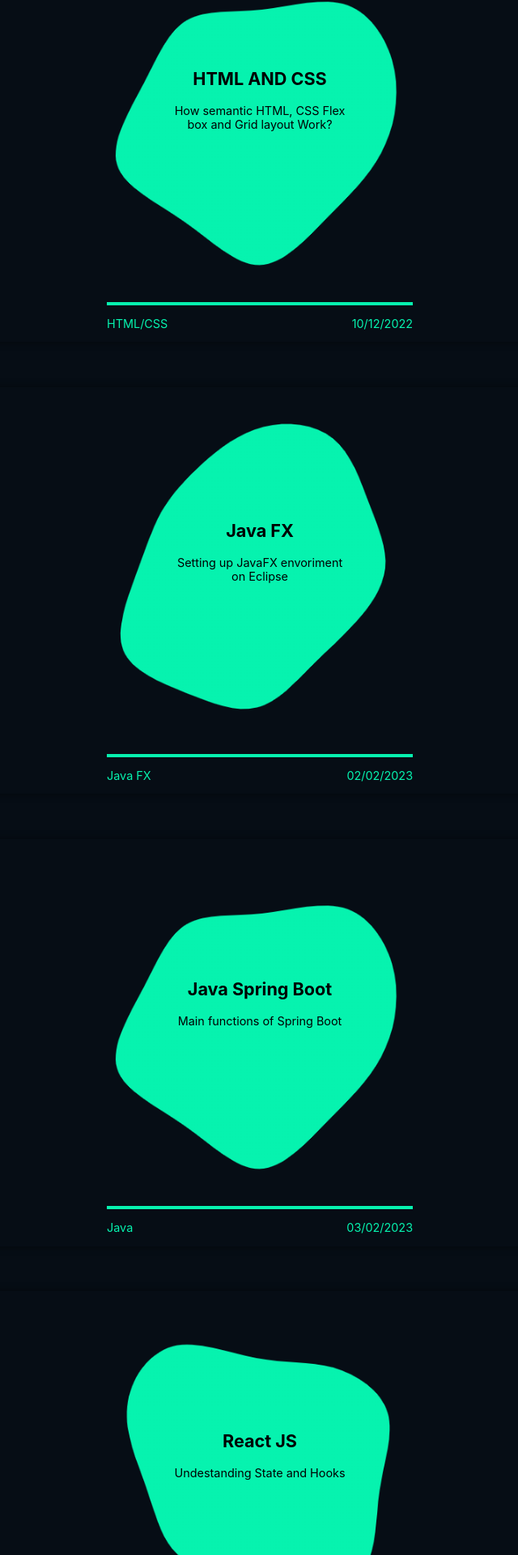
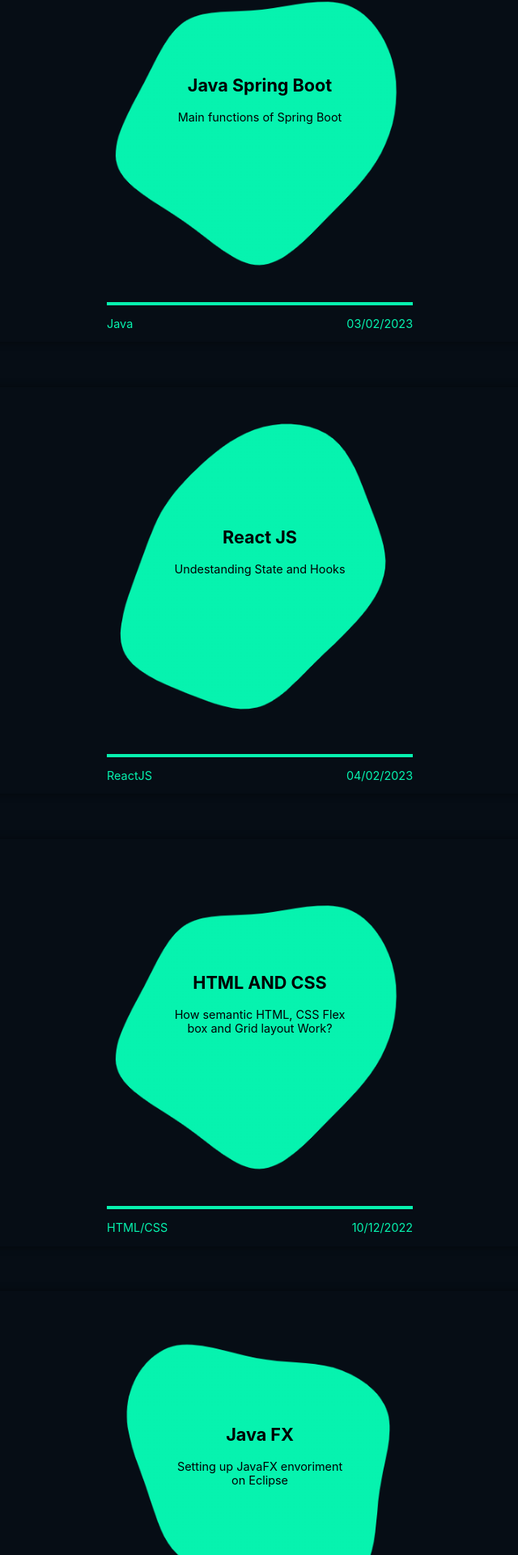
Before and after one commit to diegojfcampos/dev_container, a React (Create React App) app: page / in a window 1280 px wide. Shown: the part 324-2244 px from the top of the page at 81% size, without its empty margins (278-918 px from the left). Built offline with nearby package versions, Linux system fonts and the light colour scheme.

Commit message:
Setting dynamic article generator

```diff
--- a/src/App.js
+++ b/src/App.js
@@ -11,18 +11,28 @@
 
 function App() {
   return (
+
     <div className='body'>
       <Router>
+        <header>
+          <nav>
             <NavBar/>
+          </nav>
           <Banner  title="Articles"/>
+        </header>
+        <div>
           <Routes>
             <Route path="/" element={<Home/>} />
             <Route path="/SemanticResponsivity" element={<SemanticResponsivity/>} />
             <Route path="/about" element={<About/>} />
           </Routes>
+        </div>
+        <footer>
           <Footer />
+        </footer>
       </Router>
     </div>
+
   );
 }
 
--- /dev/null
+++ b/src/components/articles/Article.js
@@ -0,0 +1,35 @@
+import { useEffect, useState } from "react";
+import SemanticResponsivity from "./SemanticResponsivity";
+import SideBar from "../layout/SideBar";
+import styles from "./Article.module.css";
+
+function Article(props) {
+  const [RenderPage, setPage] = useState(null);
+
+  useEffect(() => {
+    switch (props.page) {
+      case "SemanticResponsivity":
+        setPage(SemanticResponsivity);
+        break;
+      default:
+        setPage(null);
+    }
+  }, [props.page]);
+
+  if (!RenderPage) {
+    return null;
+  }
+
+  return (
+    <section className={styles.body}>
+      <main lassName={styles.main}>
+        <RenderPage />
+      </main>
+      <nav lassName={styles.sidebar}>
+        <SideBar />
+      </nav>
+    </section>
+  );
+}
+
+export default Article;
--- a/src/components/pages/Home.js
+++ b/src/components/pages/Home.js
@@ -1,18 +1,49 @@
 import Cards from "../../components/cards/Cards.js";
 import Sidebar from "../layout/SideBar";
 import styles from "./Home.module.css";
-import { Link, Route, Routes} from "react-router-dom";
-import SemanticResponsivity from "../articles/SemanticResponsivity"
+import { Link, Route, Routes } from "react-router-dom";
+
+import Article from "../articles/Article";
 
 function Home() {
   return (
-
     <main className={styles.main}>
       <div className={styles.cardBody}>
 
         <div className={styles.cardContainer}>
-                    <Link to="/SemanticResponsivity" className={styles.cardLink}>
+          <Link to="/Article" className={styles.cardLink}>
+            <div className={styles.cardArea}>
+              <Cards
+                className={styles.cardImage}
+                title="Java"
+                subject="03/02/2023"
+              ></Cards>
+              <div className={styles.cardImageTitle}>
+                <h2>Java Spring Boot</h2>
+                <p>Main functions of Spring Boot</p>
+              </div>
+            </div>
+          </Link>
+        </div>
 
+        <div className={styles.cardContainer}>
+          <Link to="/Article" className={styles.cardLink}>
+            <div className={styles.cardArea}>
+              <Cards
+                className={styles.cardImageRand}
+                title="ReactJS"
+                subject="04/02/2023"
+              ></Cards>
+              <div className={styles.cardImageTitle}>
+                <h2>React JS</h2>
+                <p>Undestanding State and Hooks</p>
+              </div>
+            </div>
+          </Link>
+        </div>
+
+        <div className={styles.cardContainer}>
+          <Link to="/Article" className={styles.cardLink}>
             <div className={styles.cardArea}>
               <Cards
                 className={styles.cardImage}
@@ -28,7 +59,7 @@
         </div>
 
         <div className={styles.cardContainer}>
-                    <Link to="/" className={styles.cardLink}>
+          <Link to="/Article" className={styles.cardLink}>
             <div className={styles.cardArea}>
               <Cards
                 className={styles.cardImage}
@@ -42,39 +73,6 @@
             </div>
           </Link>
         </div>
-
-                <div className={styles.cardContainer}>
-                    <Link to="/" className={styles.cardLink}>
-                        <div className={styles.cardArea}>
-                            <Cards
-                            className={styles.cardImage}
-                            title="Java"
-                            subject="03/02/2023"
-                            ></Cards>
-                            <div className={styles.cardImageTitle}>
-                            <h2>Java Spring Boot</h2>
-                            <p>Main functions of Spring Boot</p>
-                            </div>
-                        </div>
-                    </Link>
-                </div>
-
-                <div className={styles.cardContainer}>
-                    <Link to="/" className={styles.cardLink}>
-                        <div className={styles.cardArea}>
-                            <Cards
-                            className={styles.cardImageRand}
-                            title="ReactJS"
-                            subject="04/02/2023"
-                            ></Cards>
-                            <div className={styles.cardImageTitle}>
-                            <h2>React JS</h2>
-                            <p>Undestanding State and Hooks</p>
-                            </div>
-                        </div>
-                    </Link>
-                </div>
-
       </div>
 
       <div className={styles.sidebarContainer}>
@@ -83,11 +81,14 @@
         </div>
       </div>
       <Routes>
-                <Route exact path="/SemanticResponsivity" element={<SemanticResponsivity/>}></Route>
+        <Route
+          exact
+          path="/Article"
+          page="SemanticResponsivity"
+          element={<Article />}
+        ></Route>
       </Routes>
     </main>
-
-
   );
 }
 
```
Also changed, not shown: src/components/articles/Article.module.css (added), src/components/layout/Home.module.css (deleted). Lines whose indentation alone changed are shown as unchanged.
